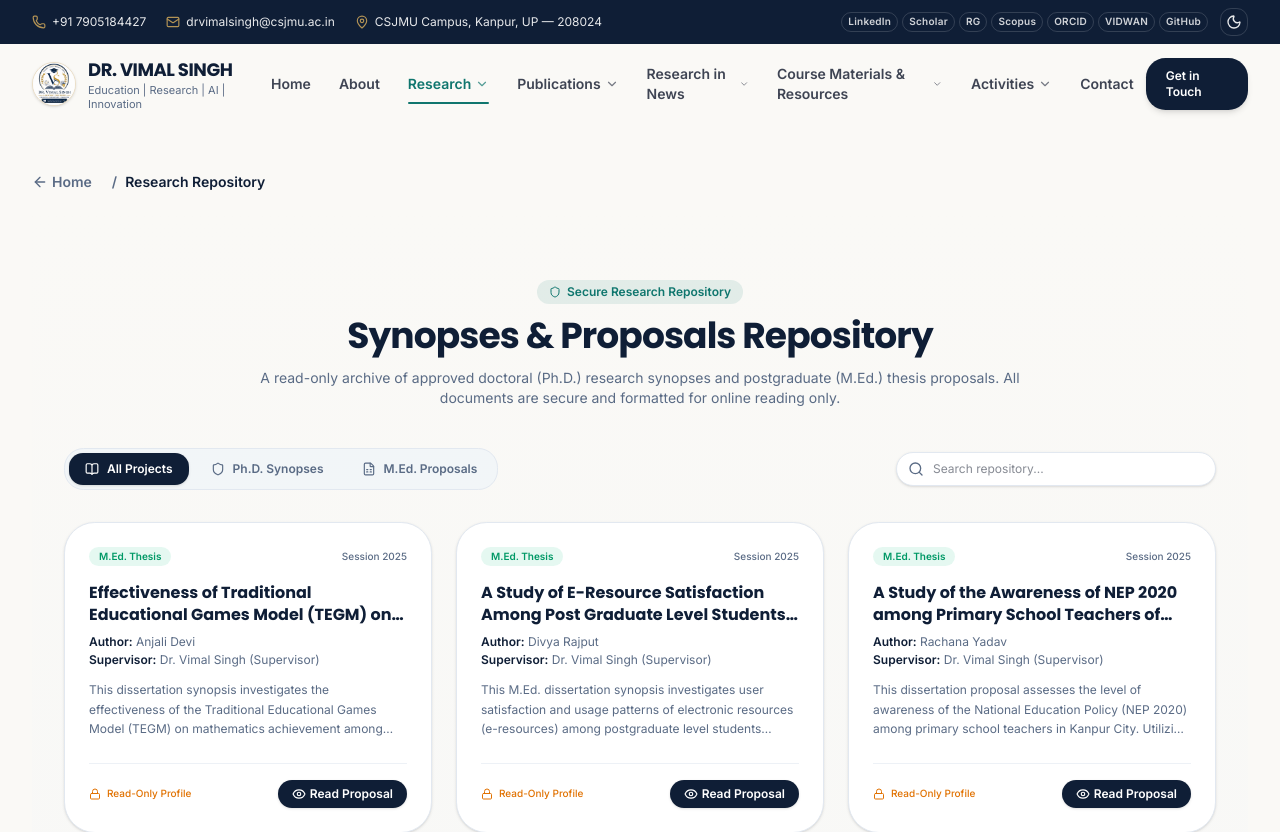
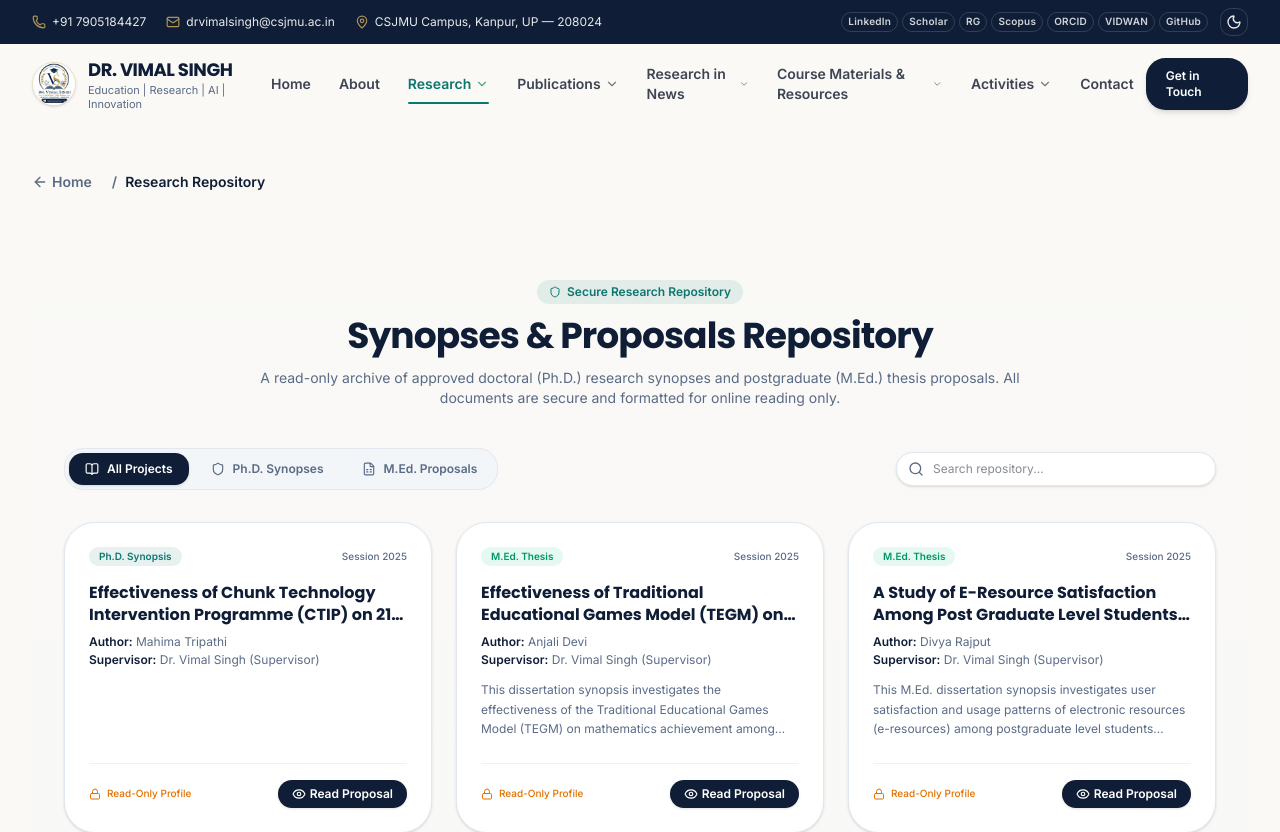
Before and after one commit to vimalclaude25/Dr.VimalSingh-s-portfolio, a Next.js app: page /research-repository in a window 1280 px wide. Shown: the top 832 px of the page. Built offline with nearby package versions, Linux system fonts and the light colour scheme.

Commit message:
feat(repository): upload new research proposal for Mahima Tripathi

```diff
--- a/components/research-repository-section.tsx
+++ b/components/research-repository-section.tsx
@@ -35,6 +35,28 @@ interface ProposalDoc {
 }
 
 const repositoryData: ProposalDoc[] = [
+  {
+    id: 1784372986811,
+    title: "Effectiveness of Chunk Technology Intervention Programme (CTIP) on 21st Century Skills of Secondary School Students",
+    author: "Mahima Tripathi",
+    supervisor: "Dr. Vimal Singh (Supervisor)",
+    type: "phd",
+    status: "Proposal Approved",
+    year: 2025,
+    institution: "Department of Education, School of Teacher Education, CSJMU Kanpur",
+    abstract: "",
+    pdfPath: "https://drive.google.com/file/d/1Pf1ZTTvxc-FTW1ywXMK6tsXfpZNvzgnK/view",
+    pages: [
+      {
+        title: "Synopsis Details",
+        content: [
+          "Author: Mahima Tripathi | Supervisor: Dr. Vimal Singh (Supervisor)",
+          ""
+        ]
+      }
+    ]
+  },
+
   {
     id: 3,
     title: "Effectiveness of Traditional Educational Games Model (TEGM) on Achievement in Mathematics of Middle Stage Students of Public Schools of Fatehpur",
```
